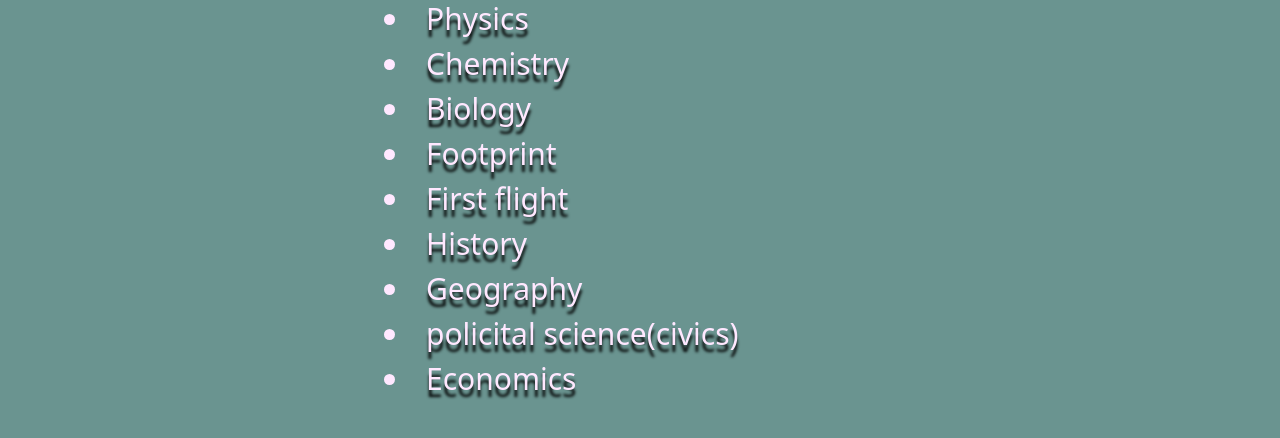
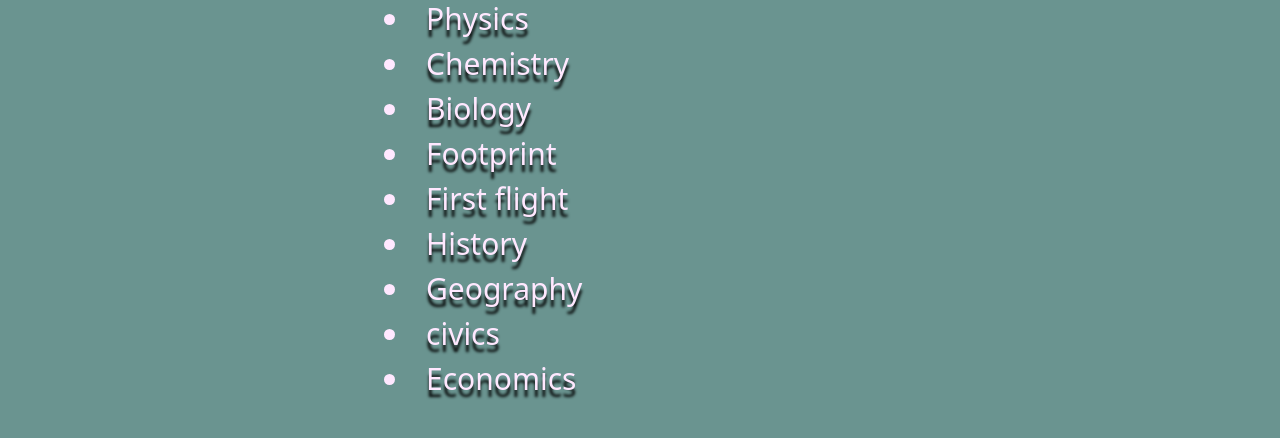
Before and after one commit to tryitten/get-ready-project, a plain HTML site: page index.html in a window 1280 px wide. Shown: the part 326-764 px from the top of the page. Drawn offline with nearby package versions, Linux system fonts and the light colour scheme.

Commit message:
Update index.html

```diff
--- a/index.html
+++ b/index.html
@@ -111,7 +111,7 @@
 
         <a class="bio" href="Civi.html">
             <li>
-                policital science(civics)
+                civics
             </li>
         </a>
 
```
